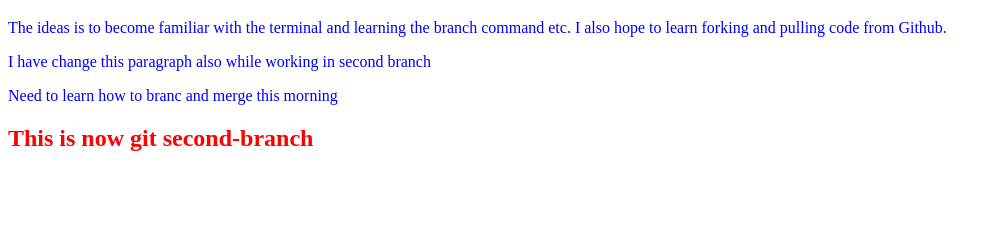
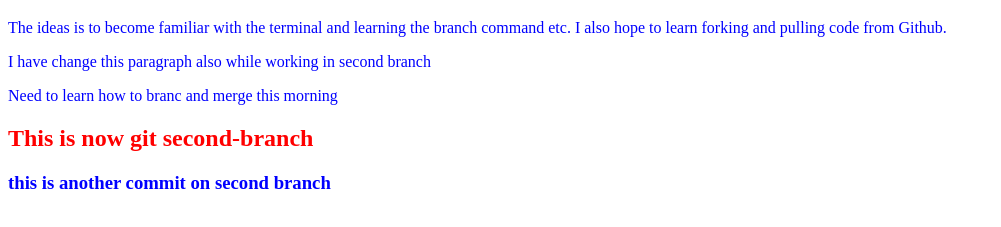
Before and after one commit to Camperbug/myFirstShare, a plain HTML site: page index.html in a window 1280 px wide. Shown: the part 61-288 px from the top of the page, without its empty margins (0-1001 px from the left). Drawn offline with Linux system fonts and the light colour scheme.

Commit message:
h3 added on to second-branch

```diff
--- a/index.html
+++ b/index.html
@@ -12,6 +12,7 @@
     <p>I have change this paragraph also while working in second branch</p>
     <p>Need to learn how to branc and merge this morning</p>
     <h2>This is now git second-branch</h2>
+    <h3>this is another commit on second branch</h3>
     <script src="dynamic.js"></script>
 </body>
 </html>
```
